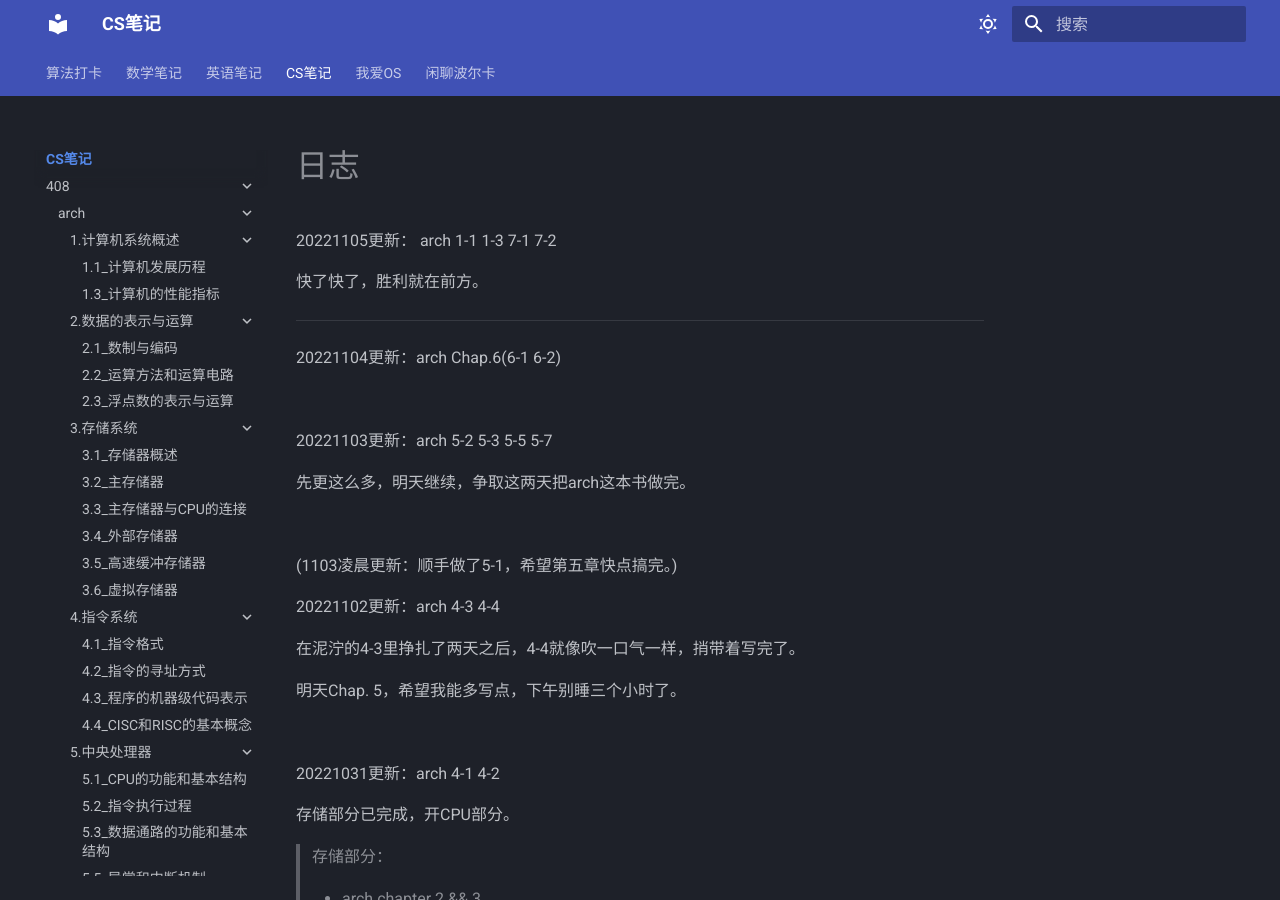
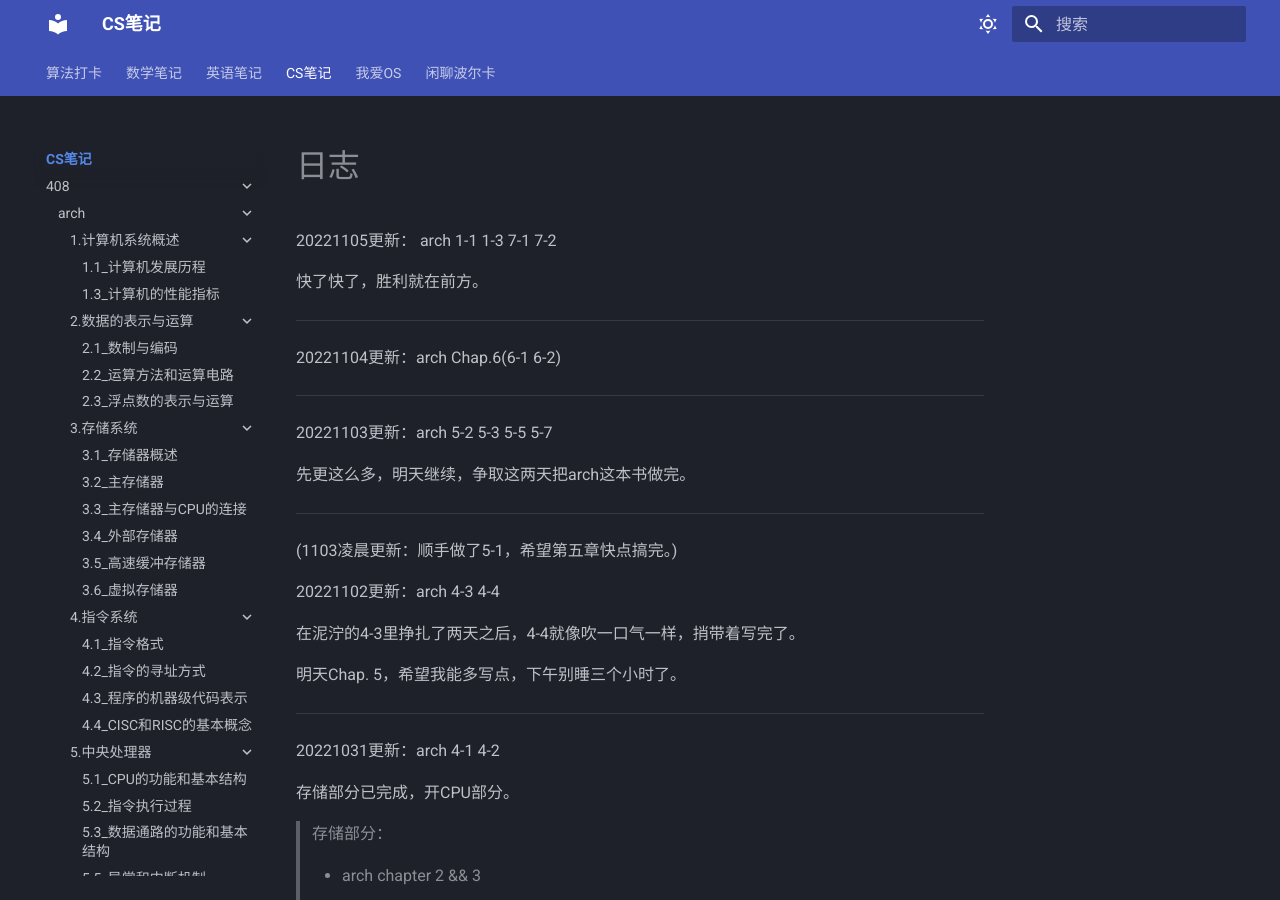
Before and after one commit to Haohahahaha/cs, an MkDocs documentation site: the page built from docs/index.md, in a window 1280 px wide and 900 px high. Built offline with MkDocs 1.6.1 and Material for MkDocs 9.7.7, drawn with Linux system fonts in a browser that asks for light colours.

Commit message:
2022-11-05_19:38:53 update

```diff
--- a/docs/index.md
+++ b/docs/index.md
@@ -6,14 +6,14 @@
 
 20221104更新：arch Chap.6(6-1 6-2)
 
-</br>
+---
 
 
 20221103更新：arch 5-2 5-3 5-5 5-7
 
 先更这么多，明天继续，争取这两天把arch这本书做完。
 
-</br>
+---
 
 
 (1103凌晨更新：顺手做了5-1，希望第五章快点搞完。)
@@ -24,7 +24,7 @@
 
 明天Chap. 5，希望我能多写点，下午别睡三个小时了。
 
-</br>
+---
 
 20221031更新：arch 4-1 4-2
 
@@ -35,7 +35,7 @@
 > - arch chapter 2 && 3
 > - os chapter 3 && 4 && 5-3
 
-</br>
+---
 
 20221020更新：
 
@@ -51,7 +51,7 @@
 
 之后的计划待定。
 
-</br>
+---
 
 20220703：
 
```
